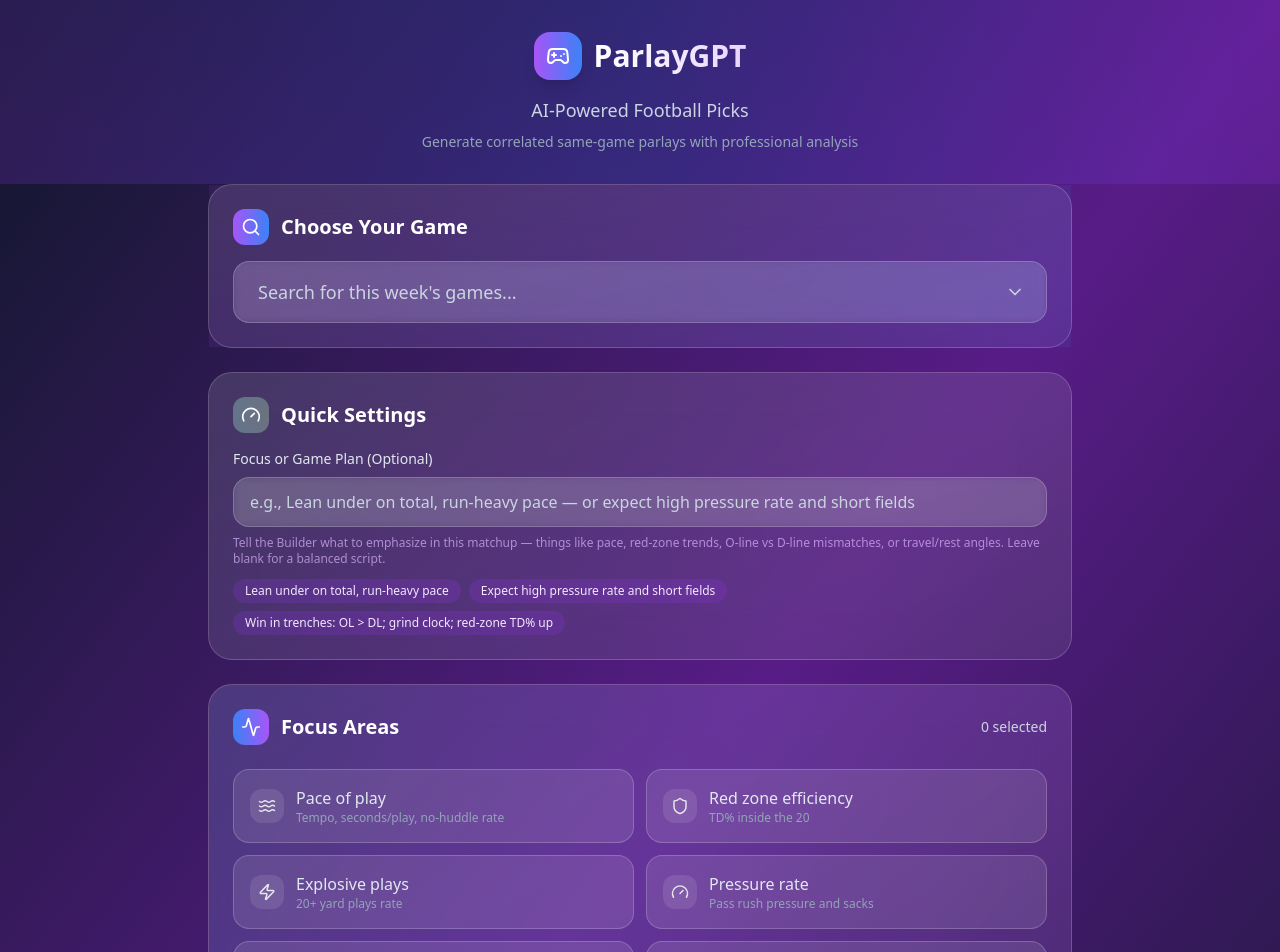
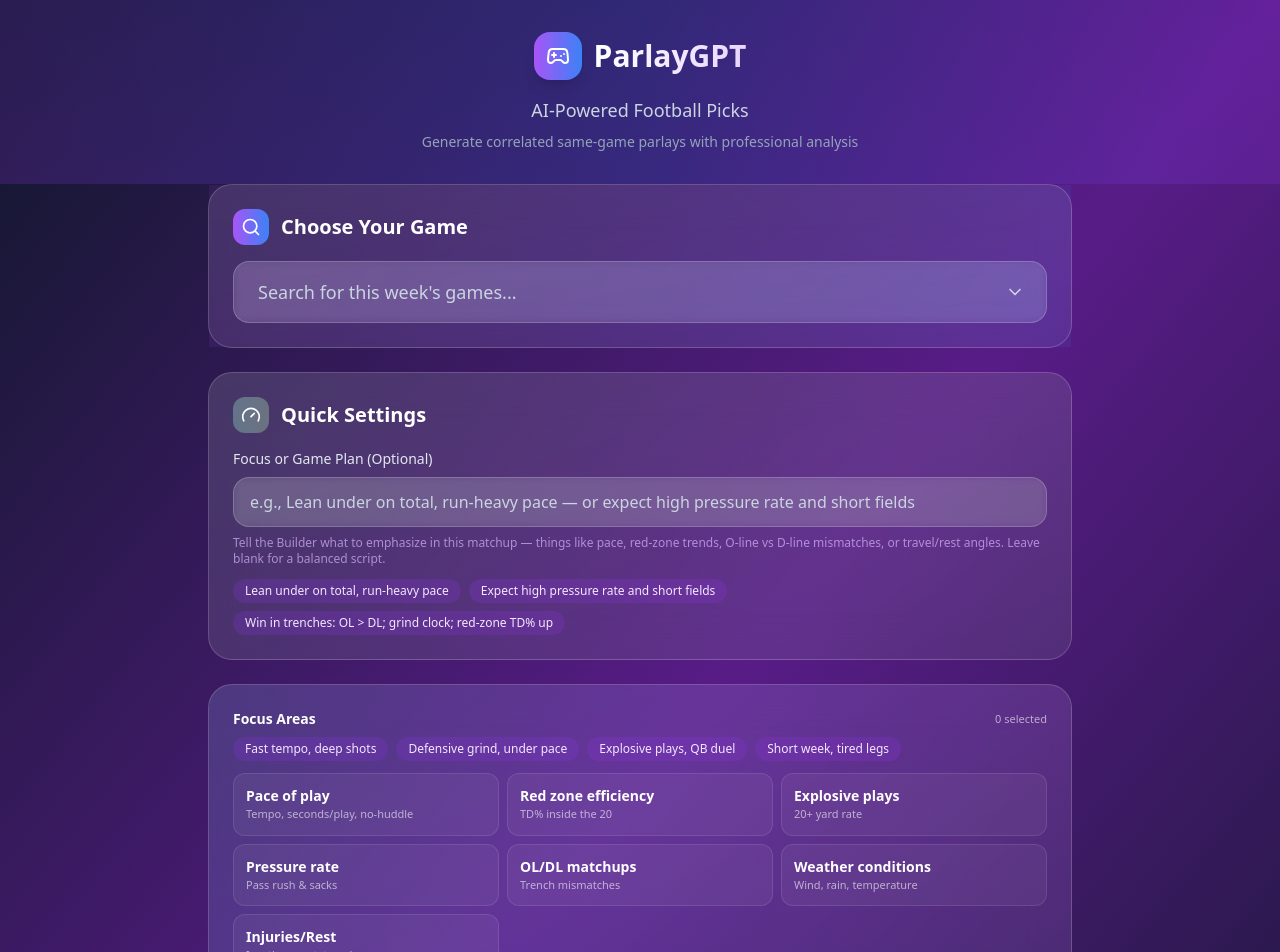
Before and after one commit to KingJoefa/AFBParley, a Next.js app: page / in a window 1280 px wide. Shown: the top 952 px of the page. Built offline with nearby package versions, Linux system fonts and the light colour scheme.

Commit message:
feat: Focus Areas + Combos UI; send curated prompt snippets and retrieval_tags; extend schema to accept retrieval_tags

```diff
--- a/app/api/afb/route.ts
+++ b/app/api/afb/route.ts
@@ -16,7 +16,7 @@ export async function POST(req: NextRequest) {
     if (!parsed.success) {
       return new Response(JSON.stringify({ code: 'BAD_REQUEST', message: 'Invalid AFB request', details: parsed.error.flatten() }), { status: 400, headers: { 'Content-Type': 'application/json' } })
     }
-    const { matchup, line_focus, angles, voice, profile } = parsed.data
+    const { matchup, line_focus, angles, voice, profile, retrieval_tags } = parsed.data
     const rawMemory = await getMemory(profile || 'default')
     const memory = sanitizeMemoryForPrompt(rawMemory)
     const userPrompt = buildUserPrompt({ matchup, line_focus, angles, voice, memory })
--- a/app/hooks/useAfb.ts
+++ b/app/hooks/useAfb.ts
@@ -7,6 +7,7 @@ export interface AfbRequest {
   lineFocus?: string
   angles?: string[]
   voice?: Voice
+  retrievalTags?: string[]
   userSuppliedOdds?: Array<{ leg: string; americanOdds: number }>
   profile?: string
   signal?: AbortSignal
@@ -24,6 +25,7 @@ export function useAfb() {
         matchup: req.matchup,
         line_focus: req.lineFocus,
         angles: req.angles,
+        retrieval_tags: req.retrievalTags,
         voice: req.voice,
         profile: req.profile,
         user_supplied_odds: req.userSuppliedOdds?.map(o => ({
--- a/components/AssistedBuilder.tsx
+++ b/components/AssistedBuilder.tsx
@@ -8,7 +8,14 @@ const html2canvas = typeof window !== 'undefined' ? require('html2canvas') : nul
 
 type Voice = 'analyst' | 'hype' | 'coach'
 
-type FocusItem = { key: string, label: string, icon: React.ReactNode, hint: string }
+export type FocusArea = {
+  id: string
+  label: string
+  hint: string
+  promptSnippet: string
+  retrievalTags: string[]
+  icon?: string
+}
 
 const PLAN_EXAMPLES: string[] = [
   'Lean under on total, run-heavy pace',
@@ -16,14 +23,77 @@ const PLAN_EXAMPLES: string[] = [
   'Win in trenches: OL > DL; grind clock; red-zone TD% up',
 ]
 
-const FOCUS_ITEMS: FocusItem[] = [
-  { key: 'pace', label: 'Pace of play', icon: <Waves size={18} />, hint: 'Tempo, seconds/play, no-huddle rate' },
-  { key: 'redzone', label: 'Red zone efficiency', icon: <Shield size={18} />, hint: 'TD% inside the 20' },
-  { key: 'explosive', label: 'Explosive plays', icon: <Zap size={18} />, hint: '20+ yard plays rate' },
-  { key: 'pressure', label: 'Pressure rate', icon: <Gauge size={18} />, hint: 'Pass rush pressure and sacks' },
-  { key: 'ol_dl', label: 'OL/DL matchups', icon: <Anchor size={18} />, hint: 'Trench mismatches' },
-  { key: 'weather', label: 'Weather conditions', icon: <Cloud size={18} />, hint: 'Wind, rain, temperature' },
-  { key: 'injuries', label: 'Injuries/Rest', icon: <Activity size={18} />, hint: 'Inactives, rest, travel' },
+export const FOCUS_AREAS: FocusArea[] = [
+  {
+    id: 'pace',
+    label: 'Pace of play',
+    hint: 'Tempo, seconds/play, no-huddle',
+    promptSnippet:
+      'Emphasize pace effects: projected tempo profile, seconds per play, no-huddle likelihood, and how pace shifts correlation with totals.',
+    retrievalTags: ['pace', 'tempo', 'seconds_per_play'],
+  },
+  {
+    id: 'redzone',
+    label: 'Red zone efficiency',
+    hint: 'TD% inside the 20',
+    promptSnippet:
+      'Weigh red-zone TD% (offense/defense) and finishing drives over yardage; link to alt totals and TD ladders.',
+    retrievalTags: ['red_zone', 'td_rate'],
+  },
+  {
+    id: 'explosive',
+    label: 'Explosive plays',
+    hint: '20+ yard rate',
+    promptSnippet:
+      'Model explosive play rate (20+ yards) and volatility; bias toward alt totals and long TD props.',
+    retrievalTags: ['explosive_plays', 'xpl'],
+  },
+  {
+    id: 'pressure',
+    label: 'Pressure rate',
+    hint: 'Pass rush & sacks',
+    promptSnippet:
+      'Account for pressure rate vs protection; sacks/short fields/turnover-driven totals.',
+    retrievalTags: ['pressure_rate', 'sacks'],
+  },
+  {
+    id: 'trenches',
+    label: 'OL/DL matchups',
+    hint: 'Trench mismatches',
+    promptSnippet:
+      'Highlight OL vs DL mismatches and run/pass success shifts; tie to RB rush yards or QB scramble props.',
+    retrievalTags: ['ol', 'dl', 'trenches'],
+  },
+  {
+    id: 'weather',
+    label: 'Weather conditions',
+    hint: 'Wind, rain, temperature',
+    promptSnippet:
+      'Integrate weather (esp. wind) on pass depth, kicking, and totals; prefer correlated legs accordingly.',
+    retrievalTags: ['weather', 'wind', 'rain', 'temperature'],
+  },
+  {
+    id: 'rest',
+    label: 'Injuries/Rest',
+    hint: 'Inactives, rest, travel',
+    promptSnippet:
+      'Factor inactives, travel, rest/short week effects; expect fatigue-driven pace/efficiency changes.',
+    retrievalTags: ['injuries', 'rest', 'travel'],
+  },
+]
+
+export type FocusCombo = {
+  id: string
+  label: string
+  include: string[]
+  extraAngle?: string
+}
+
+export const FOCUS_COMBOS: FocusCombo[] = [
+  { id: 'fast_shots', label: 'Fast tempo, deep shots', include: ['pace','explosive'] },
+  { id: 'grind_under', label: 'Defensive grind, under pace', include: ['pace','trenches','redzone'], extraAngle: 'Lean under; field position game.' },
+  { id: 'qb_duel', label: 'Explosive plays, QB duel', include: ['explosive','pressure'], extraAngle: 'Expect aggressive pass rate early.' },
+  { id: 'short_week_sloppy', label: 'Short week, tired legs', include: ['rest','pace'], extraAngle: 'Slower pace, more run fits, kicking variance.' },
 ]
 
 function useKeyShortcut(key: string, handler: (e: KeyboardEvent) => void) {
@@ -56,6 +126,7 @@ export default function AssistedBuilder() {
   const comboRef = useRef<HTMLInputElement>(null)
   const comboWrapRef = useRef<HTMLDivElement>(null)
   const [focusAvailability, setFocusAvailability] = useState<Record<string, boolean>>({})
+  const [appliedCombo, setAppliedCombo] = useState<FocusCombo | null>(null)
   const [games, setGames] = useState<{ id: string; display: string; isPopular?: boolean }[]>([])
 
   useEffect(() => {
@@ -115,6 +186,30 @@ export default function AssistedBuilder() {
     setCopied(true)
     setTimeout(() => setCopied(false), 1200)
   }, [activeTab, summary, json])
+
+  function isSelected(id: string) {
+    return focusAreas.includes(id)
+  }
+
+  function toggle(id: string) {
+    setFocusAreas(prev => {
+      return prev.includes(id) ? prev.filter(x => x !== id) : [...prev, id]
+    })
+  }
+
+  function applyCombo(c: FocusCombo) {
+    setFocusAreas(prev => Array.from(new Set([...prev, ...c.include])))
+    setAppliedCombo(c)
+    // Also append its extraAngle into the text box for visibility
+    if (c.extraAngle) {
+      setLineFocus(v => {
+        const t = (v || '').trim()
+        if (!t) return c.extraAngle as string
+        if (t.toLowerCase().includes(c.extraAngle!.toLowerCase())) return t
+        return `${t}, ${c.extraAngle}`
+      })
+    }
+  }
 
   const generateBetSlipImage = useCallback(async (slipElement: HTMLElement, slipTitle: string) => {
     try {
@@ -218,14 +313,22 @@ export default function AssistedBuilder() {
     const fixedVoice: Voice = 'analyst' // Optimistic Analyst
     track('ui_build_clicked', { voice: fixedVoice, focusAreasCount: focusAreas.length })
     try {
+      const selectedIds = focusAreas
+      const anglesFromBoxes = selectedIds
+        .map(id => FOCUS_AREAS.find(x => x.id === id)?.promptSnippet)
+        .filter((v): v is string => Boolean(v))
+      const retrievalTags = selectedIds
+        .flatMap(id => FOCUS_AREAS.find(x => x.id === id)?.retrievalTags || [])
+
       const req = {
         matchup,
         lineFocus: lineFocus || undefined,
         angles: [
+          ...anglesFromBoxes,
           ...(lineFocus && lineFocus.trim() ? [lineFocus.trim()] : []),
-          ...focusAreas,
-          ...chips,
+          ...(appliedCombo?.extraAngle ? [appliedCombo.extraAngle] : []),
         ],
+        retrievalTags,
         voice: fixedVoice,
       }
       const data = await build(req)
@@ -260,7 +363,7 @@ export default function AssistedBuilder() {
     } catch (e) {
       track('ui_build_error', { message: (e as any)?.message })
     }
-  }, [selectedGame, lineFocus, focusAreas, chips, build])
+  }, [selectedGame, lineFocus, focusAreas, appliedCombo, build])
 
   useKeyShortcut('mod+enter', () => { if (!isLoading) onBuild() })
   useKeyShortcut('/', (e) => { e.preventDefault(); comboRef.current?.focus() })
@@ -455,68 +558,42 @@ export default function AssistedBuilder() {
             </div>
           </div>
 
-          {/* Focus Areas - moved below Quick Settings and always selectable */}
+          {/* Focus Areas - compact grid with combos */}
           <div className="relative overflow-hidden rounded-3xl bg-gradient-to-br from-white/10 to-white/5 backdrop-blur-xl border border-white/20 p-6">
             <div className="absolute inset-0 bg-gradient-to-r from-blue-500/10 to-purple-500/10"></div>
             <div className="relative">
-              <div className="flex items-center gap-3 mb-6">
-                <div className="p-2 rounded-xl bg-gradient-to-r from-blue-500 to-purple-500">
-                  <Activity className="text-white" size={20} />
-                </div>
-                <h2 className="text-xl font-semibold text-white">Focus Areas</h2>
-                <div className="ml-auto text-sm text-slate-300">
-                  {focusAreas.length} selected
-                </div>
+              <div className="flex items-center justify-between mb-2">
+                <h3 className="text-sm font-semibold text-white">Focus Areas</h3>
+                <span className="text-[11px] text-white/60">{focusAreas.length} selected</span>
               </div>
 
-              <div className="grid grid-cols-2 gap-3">
-                {FOCUS_ITEMS.map(item => {
-                  const selected = focusAreas.includes(item.key)
-                  const available = !!focusAvailability[item.key]
+              {/* Combo chips */}
+              <div className="flex flex-wrap gap-2 mb-3">
+                {FOCUS_COMBOS.map((c) => (
+                  <button
+                    key={c.id}
+                    className="text-xs px-3 py-1 rounded-full bg-purple-600/20 hover:bg-purple-600/30 text-purple-100"
+                    onClick={() => applyCombo(c)}
+                  >
+                    {c.label}
+                  </button>
+                ))}
+              </div>
+
+              {/* Areas grid */}
+              <div className="grid grid-cols-2 md:grid-cols-3 gap-2">
+                {FOCUS_AREAS.map((a) => {
+                  const selected = isSelected(a.id)
                   return (
                     <button
-                      key={item.key}
-                      type="button"
-                      onClick={() => onToggleFocus(item.key, !selected)}
-                      className={`relative overflow-hidden rounded-2xl p-4 transition-all duration-200 ${
-                        selected
-                          ? 'bg-gradient-to-br from-purple-500/30 to-blue-500/30 border-2 border-purple-400/50'
-                          : 'bg-white/10 border border-white/20 hover:bg-white/15'
-                      }`}
+                      key={a.id}
+                      onClick={() => toggle(a.id)}
+                      className={`text-left rounded-xl p-3 border transition ${selected ? 'bg-emerald-500/15 border-emerald-400/30' : 'bg-white/5 border-white/10 hover:bg-white/10'}`}
                       aria-pressed={selected}
-                      title={item.hint}
+                      title={a.hint}
                     >
-                      <div className="flex items-center gap-3">
-                        <div className={`p-2 rounded-xl ${
-                          selected
-                            ? 'bg-white/20'
-                            : 'bg-white/10'
-                        }`}>
-                          {item.icon}
-                        </div>
-                        <div className="flex-1 text-left">
-                          <p className={`font-medium ${
-                            selected ? 'text-white' : 'text-slate-200'
-                          }`}>
-                            {item.label}
-                          </p>
-                          <p className={`text-xs ${
-                            selected ? 'text-white/80' : 'text-slate-400'
-                          }`}>
-                            {item.hint}
-                          </p>
-                        </div>
-                        {selected && (
-                          <div className="p-1 rounded-lg bg-green-500/20">
-                            <Check className="text-green-400" size={16} />
-                          </div>
-                        )}
-                        {!selected && available && (
-                          <span className="px-2 py-0.5 rounded-md text-[10px] border border-emerald-400/30 bg-emerald-400/15 text-emerald-300">
-                            Recommended
-                          </span>
-                        )}
-                      </div>
+                      <div className="text-sm font-semibold text-white">{a.label}</div>
+                      <div className="text-[11px] text-white/60">{a.hint}</div>
                     </button>
                   )
                 })}
--- a/types/afb.ts
+++ b/types/afb.ts
@@ -6,6 +6,7 @@ export const AfbRequestSchema = z.object({
   angles: z.array(z.string()).optional(),
   voice: z.enum(['analyst', 'hype', 'coach']).default('analyst').optional(),
   profile: z.string().default('default').optional(),
+  retrieval_tags: z.array(z.string()).optional(),
   user_supplied_odds: z
     .array(
       z.object({
```
